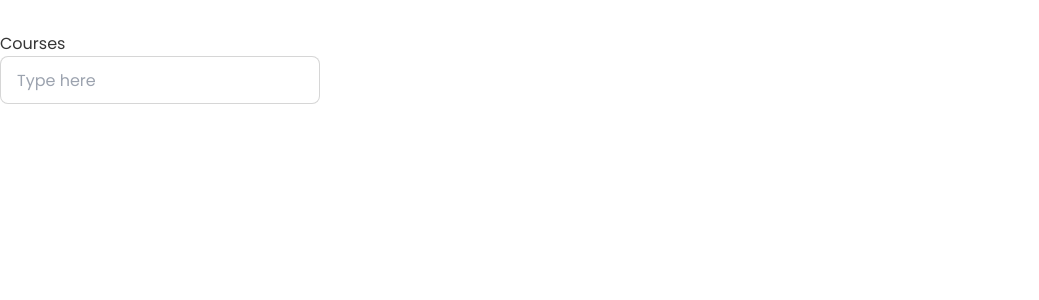
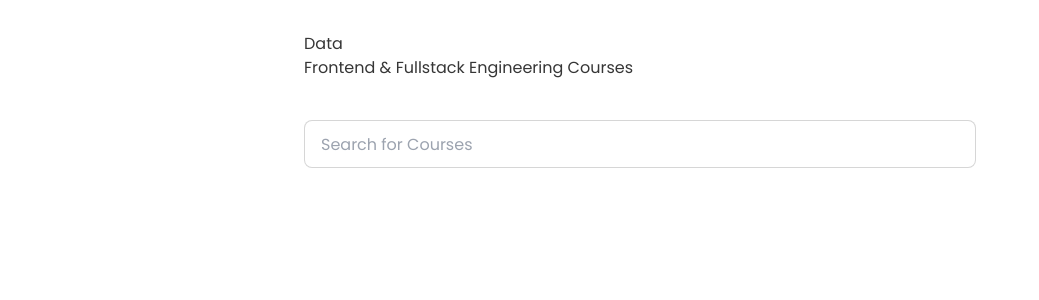
Before and after one commit to natalisvd/edu_tech, a Next.js app: page /courses in a window 1280 px wide. Shown: the top 300 px of the page, without its empty margins (0-1039 px from the left). Built offline with nearby package versions, Linux system fonts and the light colour scheme; no server answers; the database is empty.

Commit message:
connected to data

```diff
--- /dev/null
+++ b/app/(routes)/courses/data.tsx
@@ -0,0 +1,13 @@
+"use client";
+
+import { createClient } from "@/utils/supabase/client";
+import React from "react";
+
+const Data = async () => {
+  const supabase = createClient();
+  let { data: courses, error } = await supabase.from("courses").select("*");
+  console.log(courses);
+  return <div>Data</div>;
+};
+
+export default Data;
--- a/app/(routes)/courses/page.jsx
+++ b/app/(routes)/courses/page.jsx
@@ -1,16 +1,22 @@
 import React from "react";
+import Data from "./data";
 
-const Courses = () => {
+const Courses = async () => {
   return (
     <div className="container mx-auto py-8">
-      <div>
-        <div> Courses</div>
+      <div className="flex justify-center">
+        <div className="max-w-2xl w-full ">
+          <div>
+            <Data />
+          </div>
+          <div className="mb-10"> Frontend & Fullstack Engineering Courses</div>
 
-        <input
-          type="text"
-          placeholder="Type here"
-          className="input input-bordered w-full max-w-xs"
-        />
+          <input
+            type="text"
+            placeholder="Search for Courses"
+            className="input input-bordered w-full max-w"
+          />
+        </div>
       </div>
     </div>
   );
```
